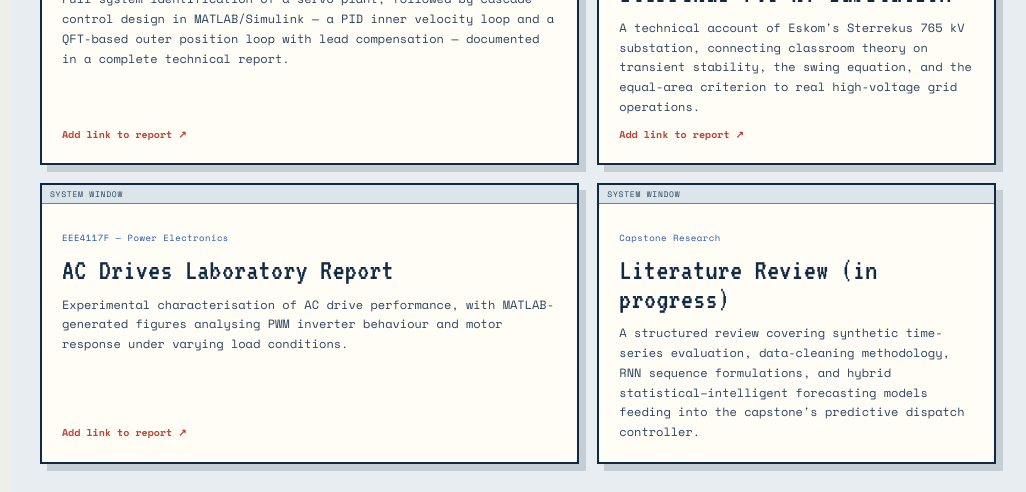
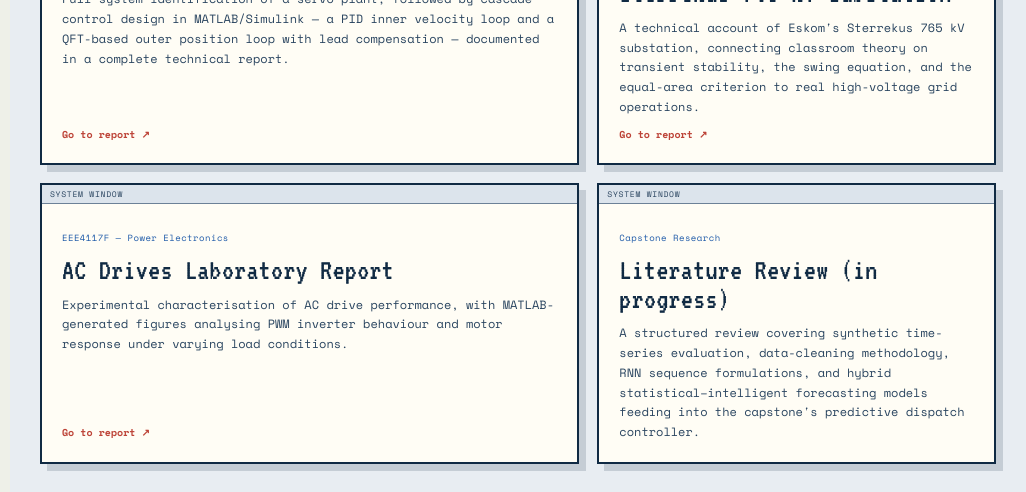
Before and after one commit to khuselamtolo/e-portfolio, a plain HTML site: page index.html in a window 1280 px wide. Shown: the part 2900-3392 px from the top of the page, without its empty margins (254-1280 px from the left). Drawn offline with nearby package versions, Linux system fonts and the light colour scheme.

Commit message:
Update index.html

```diff
--- a/index.html
+++ b/index.html
@@ -295,19 +295,19 @@ footer{border-top:2px solid var(--ink);padding:28px 0;text-align:center;backgrou
         <span class="code">EEE4118F — Process Control & Instrumentation</span>
         <h3>Cascade Digital Servo Controller</h3>
         <p>Full system identification of a servo plant, followed by cascade control design in MATLAB/Simulink — a PID inner velocity loop and a QFT-based outer position loop with lead compensation — documented in a complete technical report.</p>
-        <a class="art-link" href="EEE4118F_2026_MTLKHU009_Controller_Implementation_and_GA_Report.pdf" target="_blank">Add link to report ↗</a>
+        <a class="art-link" href="EEE4118F_2026_MTLKHU009_Controller_Implementation_and_GA_Report.pdf" target="_blank">Go to report ↗</a>
       </div>
       <div class="art-card">
         <span class="code">EEE4126F — Power System Stability</span>
         <h3>Industrial Visit Report: Sterrekus 765 kV Substation</h3>
         <p>A technical account of Eskom's Sterrekus 765 kV substation, connecting classroom theory on transient stability, the swing equation, and the equal-area criterion to real high-voltage grid operations.</p>
-        <a class="art-link" href="Sterrekus_Site_Visit_Report_MTLKHU009.pdf" target="_blank">Add link to report ↗</a>
+        <a class="art-link" href="Sterrekus_Site_Visit_Report_MTLKHU009.pdf" target="_blank">Go to report ↗</a>
       </div>
       <div class="art-card">
         <span class="code">EEE4117F — Power Electronics</span>
         <h3>AC Drives Laboratory Report</h3>
         <p>Experimental characterisation of AC drive performance, with MATLAB-generated figures analysing PWM inverter behaviour and motor response under varying load conditions.</p>
-        <a class="art-link" href="EEE4117F_AC_Drives_Lab_Report.pdf" target="_blank">Add link to report ↗</a>
+        <a class="art-link" href="EEE4117F_AC_Drives_Lab_Report.pdf" target="_blank">Go to report ↗</a>
       </div>
       <div class="art-card">
         <span class="code">Capstone Research</span>
```
